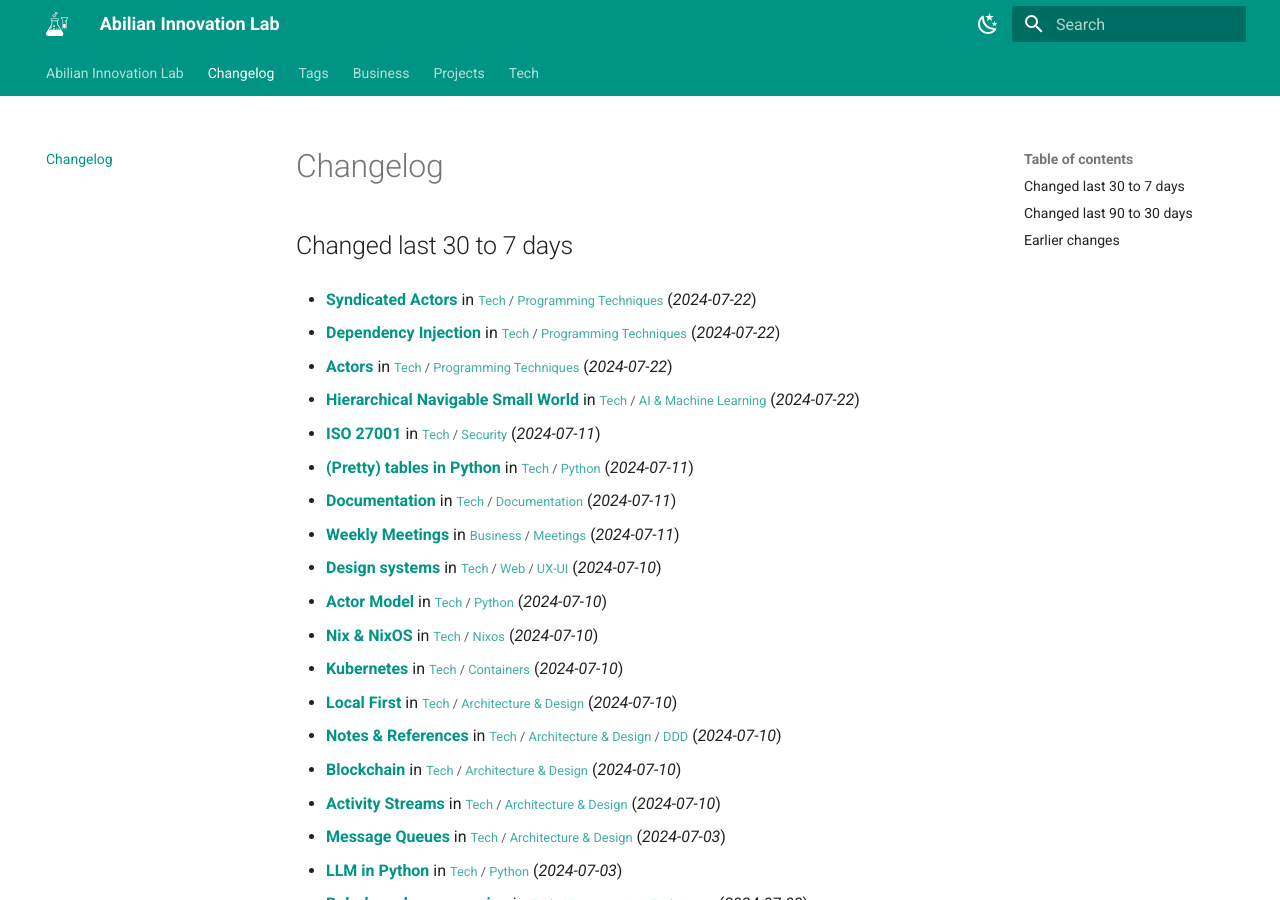
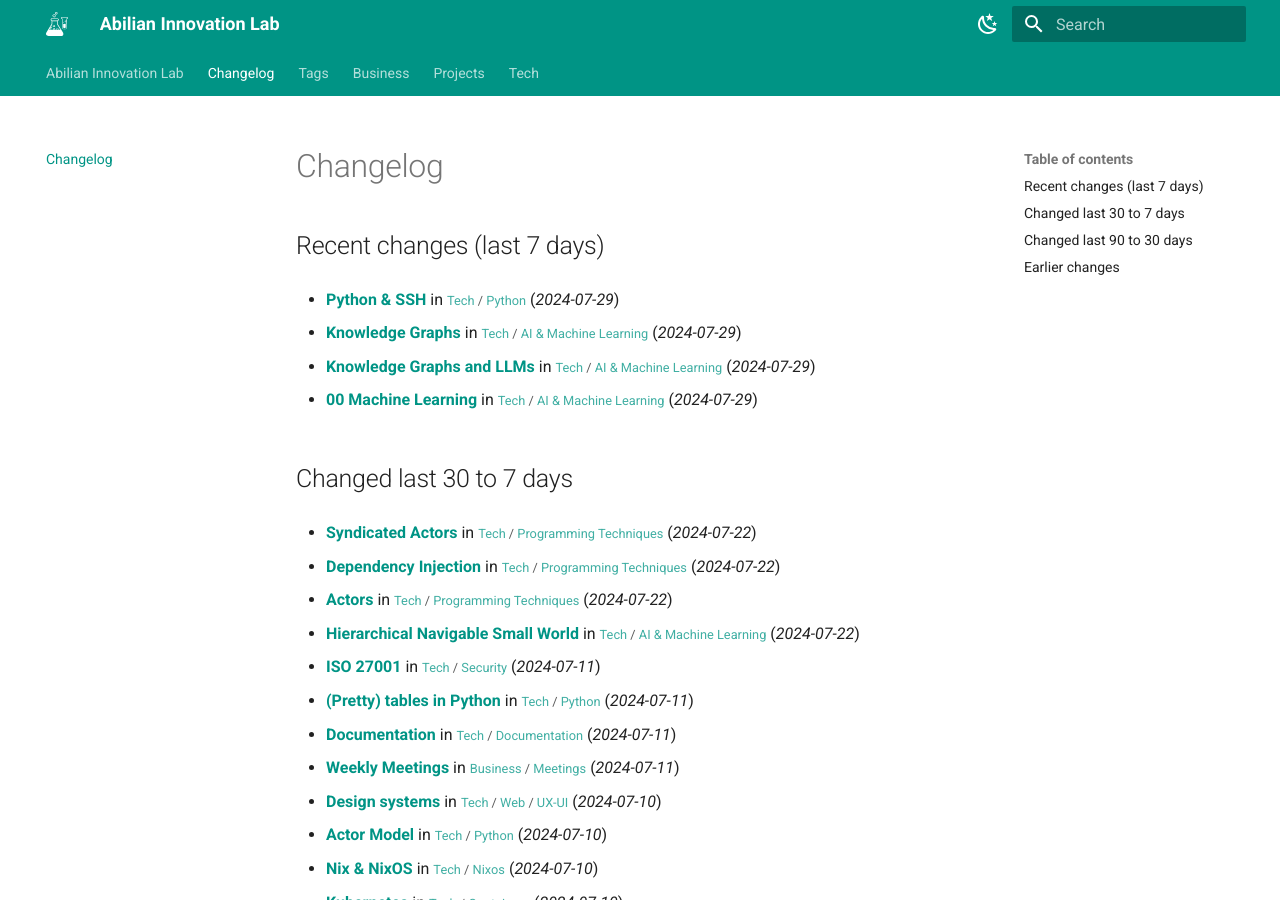
Before and after one commit to abilian/lab.abilian.com, an MkDocs documentation site: the page built from docs/changelog.md, in a window 1280 px wide and 900 px high. Built offline with MkDocs 1.6.1 and Material for MkDocs 9.7.7, drawn with Linux system fonts in a browser that asks for light colours; comment, search, counter and statistics services are not loaded; some of the changed text lies outside the part shown.

Commit message:
Update content

```diff
--- a/docs/changelog.md
+++ b/docs/changelog.md
@@ -1,4 +1,16 @@
 # Changelog
+
+## Recent changes (last 7 days)
+
+- **[Python & SSH](/Tech/Python/Python & SSH/)** in <small>[Tech](/Tech/00 Technology/) / [Python](/Tech/Python/(Pretty) tables in Python/)</small> (*2024-07-29*)
+
+- **[Knowledge Graphs](/Tech/AI & Machine Learning/Knowledge Graphs/)** in <small>[Tech](/Tech/00 Technology/) / [AI & Machine Learning](/Tech/AI & Machine Learning/"More like this"/)</small> (*2024-07-29*)
+
+- **[Knowledge Graphs and LLMs](/Tech/AI & Machine Learning/Knowledge Graphs and LLMs/)** in <small>[Tech](/Tech/00 Technology/) / [AI & Machine Learning](/Tech/AI & Machine Learning/"More like this"/)</small> (*2024-07-29*)
+
+- **[00 Machine Learning](/Tech/AI & Machine Learning/00 Machine Learning/)** in <small>[Tech](/Tech/00 Technology/) / [AI & Machine Learning](/Tech/AI & Machine Learning/"More like this"/)</small> (*2024-07-29*)
+
+
 
 ## Changed last 30 to 7 days
 
```
Also changed, not shown: other parts of docs/changelog.md (+0 -2 lines).
